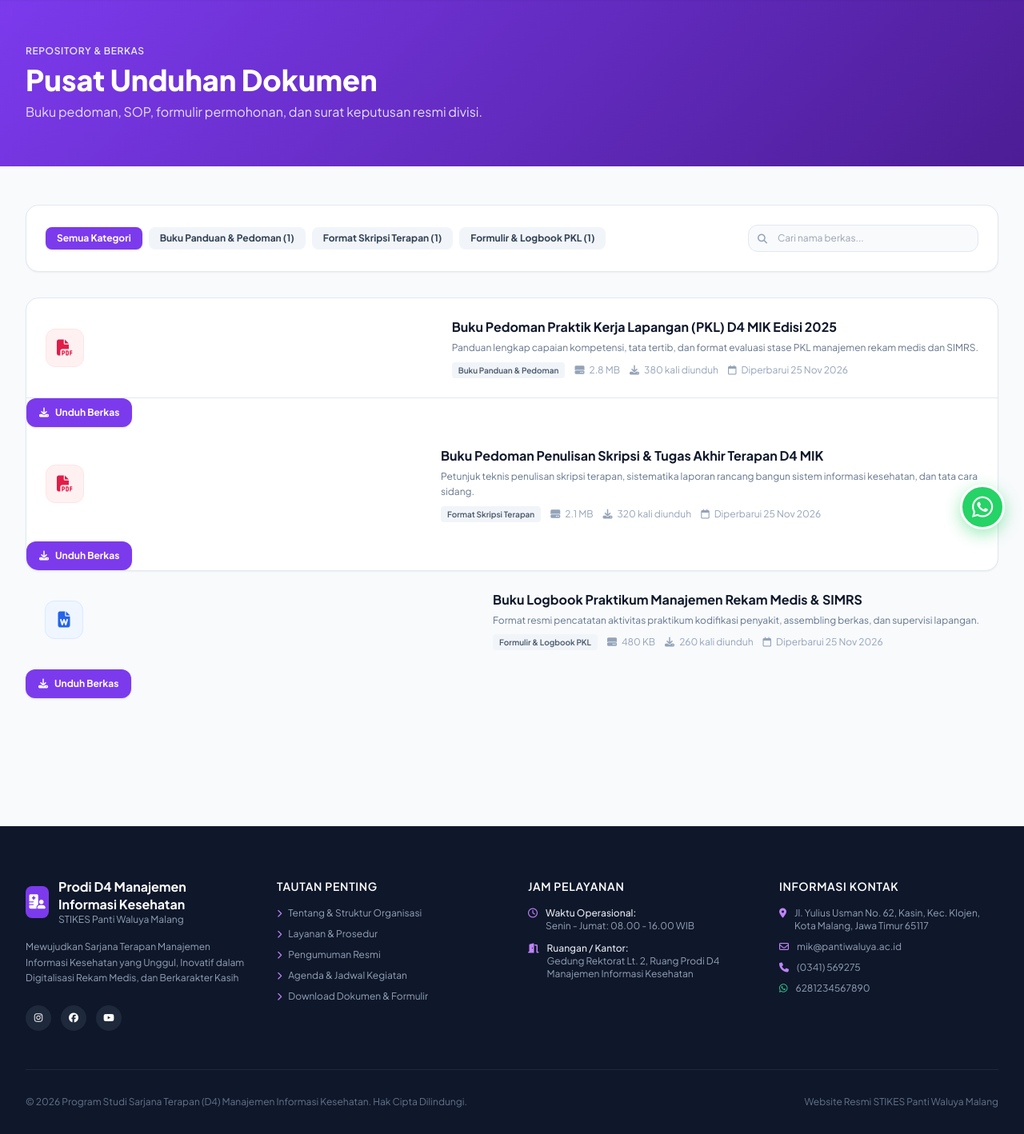
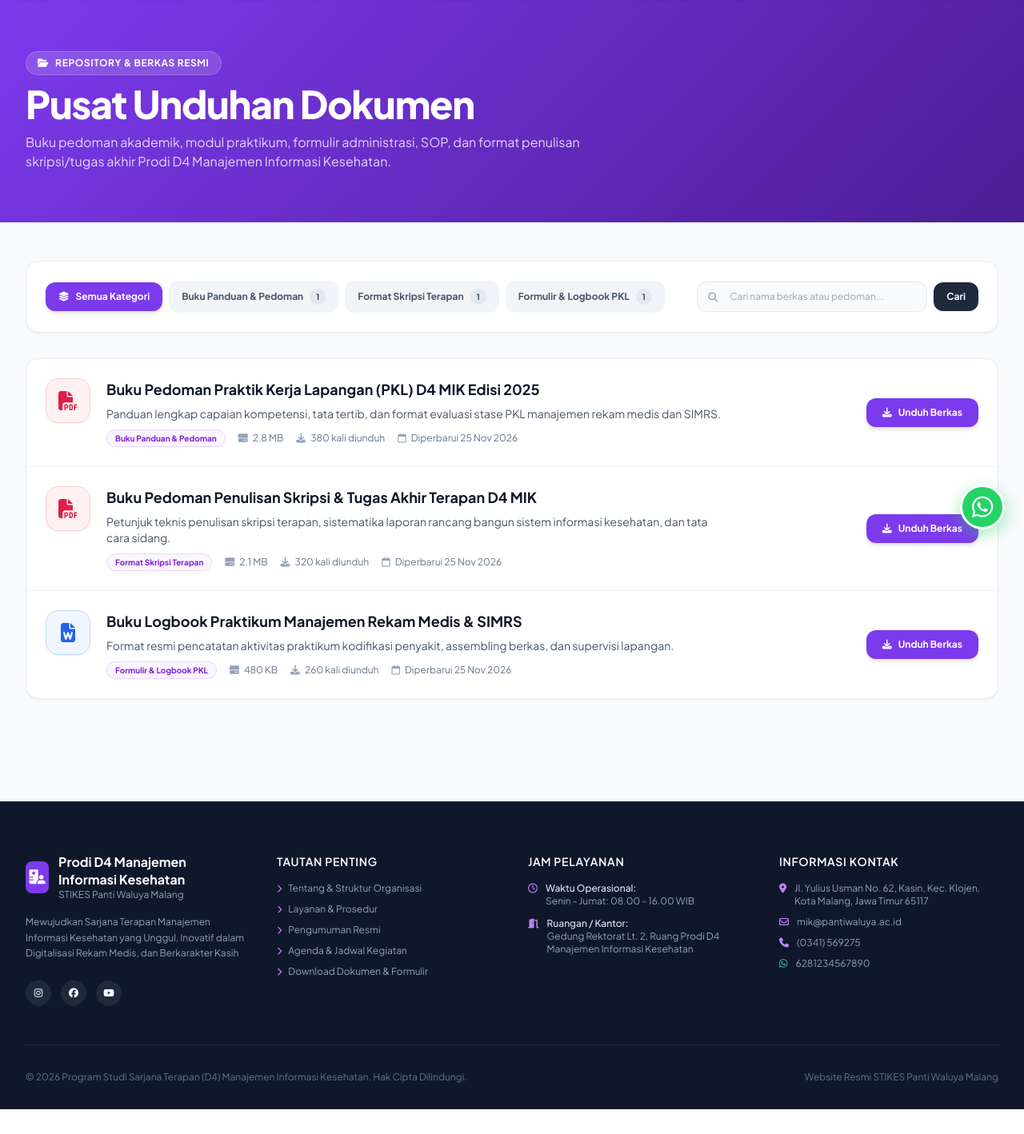
Before and after one commit to YonathanTobias/CMS-Prodi-D4-MIK, a Laravel app: page /unduhan in a window 1280 px wide. Shown: the part 114-1532 px from the top of the page at 80% size. After the commit the page ends 1501 px from the top, so only its background shows below. Run offline with Laravel 12, Linux system fonts and the light colour scheme; data comes from the database, SQL or seed files in the repository; some libraries are stand-ins or nearby versions.

Commit message:
Perbaiki layout halaman Pusat Unduhan Dokumen (fixing flex layout, tag penutup div, dan dukungan dark mode)

```diff
--- a/resources/views/frontend/documents/index.blade.php
+++ b/resources/views/frontend/documents/index.blade.php
@@ -3,57 +3,89 @@
 @section('title', 'Pusat Unduhan - ' . get_setting('division_short_name', 'Divisi'))
 
 @section('content')
-<!-- Header -->
-<div class="py-14 text-white" style="background: linear-gradient(135deg, var(--color-primary), var(--color-secondary));">
-    <div class="max-w-7xl mx-auto px-4 sm:px-6 lg:px-8">
-        <div class="max-w-3xl space-y-2">
-            <div class="text-xs uppercase tracking-wider font-semibold text-slate-200">Repository & Berkas</div>
-            <h1 class="text-3xl sm:text-4xl font-extrabold">Pusat Unduhan Dokumen</h1>
-            <p class="text-sm sm:text-base text-slate-100/90">Buku pedoman, SOP, formulir permohonan, dan surat keputusan resmi divisi.</p>
+<!-- Header Banner -->
+<section class="py-14 lg:py-16 text-white relative overflow-hidden" style="background: linear-gradient(135deg, var(--color-primary), var(--color-secondary));">
+    <div class="max-w-7xl mx-auto px-4 sm:px-6 lg:px-8 relative z-10">
+        <div class="max-w-3xl space-y-3">
+            <div class="inline-flex items-center space-x-2 text-xs font-bold uppercase tracking-wider px-3.5 py-1.5 rounded-full bg-white/15 text-white border border-white/20 backdrop-blur-sm">
+                <i class="fa-solid fa-folder-open"></i>
+                <span>Repository & Berkas Resmi</span>
+            </div>
+            <h1 class="text-3xl sm:text-4xl lg:text-5xl font-extrabold tracking-tight">Pusat Unduhan Dokumen</h1>
+            <p class="text-sm sm:text-base text-purple-100/90 leading-relaxed">
+                Buku pedoman akademik, modul praktikum, formulir administrasi, SOP, dan format penulisan skripsi/tugas akhir {{ get_setting('division_short_name', 'Prodi D4 MIK') }}.
+            </p>
         </div>
     </div>
-</div>
+</section>
 
-<div class="max-w-7xl mx-auto px-4 sm:px-6 lg:px-8 py-12">
-    <!-- Search & Filter -->
-    <div class="bg-white rounded-2xl p-4 sm:p-6 shadow-sm border border-slate-200 mb-8">
-        <form action="{{ route('documents') }}" method="GET" class="flex flex-col sm:flex-row gap-4 justify-between items-center">
+<!-- Main Content Area -->
+<section class="py-12 bg-slate-50 dark:bg-slate-950 min-h-[60vh]">
+    <div class="max-w-7xl mx-auto px-4 sm:px-6 lg:px-8 space-y-8">
+
+        <!-- Search & Filter Card -->
+        <div class="bg-white dark:bg-slate-900 rounded-2xl p-4 sm:p-6 shadow-sm border border-slate-200/80 dark:border-slate-800 flex flex-col lg:flex-row justify-between items-stretch lg:items-center gap-4">
             <!-- Filter Categories -->
-            <div class="flex flex-wrap gap-2 w-full sm:w-auto">
-                <a href="{{ route('documents') }}" class="px-3.5 py-1.5 rounded-lg text-xs font-bold transition {{ !request('kategori') ? 'bg-theme-primary text-white shadow' : 'bg-slate-100 text-slate-700 hover:bg-slate-200' }}">
-                    Semua Kategori
+            <div class="flex flex-wrap items-center gap-2">
+                <a href="{{ route('documents', array_filter(['q' => request('q')])) }}"
+                   class="px-4 py-2.5 rounded-xl text-xs font-bold transition flex items-center {{ !request('kategori') ? 'bg-theme-primary text-white shadow-md' : 'bg-slate-100 dark:bg-slate-800 text-slate-600 dark:text-slate-300 hover:bg-slate-200 dark:hover:bg-slate-700' }}">
+                    <i class="fa-solid fa-layer-group mr-2"></i>
+                    <span>Semua Kategori</span>
                 </a>
                 @foreach($categories as $cat)
-                <a href="{{ route('documents', ['kategori' => $cat->slug]) }}" class="px-3.5 py-1.5 rounded-lg text-xs font-bold transition {{ request('kategori') == $cat->slug ? 'bg-theme-primary text-white shadow' : 'bg-slate-100 text-slate-700 hover:bg-slate-200' }}">
-                    {{ $cat->name }} ({{ $cat->documents_count }})
+                <a href="{{ route('documents', array_filter(['kategori' => $cat->slug, 'q' => request('q')])) }}"
+                   class="px-4 py-2.5 rounded-xl text-xs font-bold transition flex items-center {{ request('kategori') == $cat->slug ? 'bg-theme-primary text-white shadow-md' : 'bg-slate-100 dark:bg-slate-800 text-slate-600 dark:text-slate-300 hover:bg-slate-200 dark:hover:bg-slate-700' }}">
+                    <span>{{ $cat->name }}</span>
+                    <span class="ml-2 px-2 py-0.5 rounded-full text-[10px] {{ request('kategori') == $cat->slug ? 'bg-white/20 text-white' : 'bg-slate-200 dark:bg-slate-700 text-slate-700 dark:text-slate-300' }}">{{ $cat->documents_count }}</span>
                 </a>
                 @endforeach
             </div>
 
             <!-- Search input -->
-            <div class="relative w-full sm:w-72">
-                <input type="text" name="q" value="{{ request('q') }}" placeholder="Cari nama berkas..." class="w-full pl-9 pr-4 py-2 rounded-xl text-xs bg-slate-50 border border-slate-200 focus:outline-none focus:ring-2 focus:ring-sky-500 focus:bg-white">
-                <i class="fa-solid fa-magnifying-glass absolute left-3 top-2.5 text-slate-400 text-xs"></i>
+            <form action="{{ route('documents') }}" method="GET" class="flex items-center space-x-2">
+                @if(request('kategori'))
+                    <input type="hidden" name="kategori" value="{{ request('kategori') }}">
+                @endif
+                <div class="relative flex-1 lg:w-72">
+                    <input type="text" name="q" value="{{ request('q') }}" placeholder="Cari nama berkas atau pedoman..."
+                           class="w-full pl-10 pr-4 py-2.5 rounded-xl text-xs bg-slate-50 dark:bg-slate-800 border border-slate-200 dark:border-slate-700 text-slate-900 dark:text-white focus:outline-none focus:ring-2 focus:ring-theme-primary focus:bg-white dark:focus:bg-slate-800 transition">
+                    <i class="fa-solid fa-magnifying-glass absolute left-3.5 top-3 text-slate-400 text-xs"></i>
                 </div>
+                <button type="submit" class="px-4 py-2.5 rounded-xl bg-slate-800 hover:bg-slate-700 dark:bg-slate-700 dark:hover:bg-slate-600 text-white text-xs font-bold transition shadow-sm">
+                    Cari
+                </button>
+                @if(request('q'))
+                    <a href="{{ route('documents', array_filter(['kategori' => request('kategori')])) }}" class="p-2.5 rounded-xl bg-slate-100 dark:bg-slate-800 text-slate-500 hover:text-slate-800 dark:hover:text-white text-xs transition" title="Reset Pencarian">
+                        <i class="fa-solid fa-xmark"></i>
+                    </a>
+                @endif
             </form>
         </div>
 
-    <!-- Documents List Table / Cards -->
-    <div class="bg-white rounded-2xl shadow-sm border border-slate-200 overflow-hidden">
-        <div class="divide-y divide-slate-200">
+        @if(request('q'))
+            <div class="text-xs text-slate-500 dark:text-slate-400 flex items-center">
+                <span>Menampilkan hasil pencarian untuk: <strong class="text-slate-900 dark:text-white">"{{ request('q') }}"</strong> ({{ $documents->total() }} berkas ditemukan)</span>
+            </div>
+        @endif
+
+        <!-- Documents List -->
+        <div class="bg-white dark:bg-slate-900 rounded-2xl shadow-sm border border-slate-200/80 dark:border-slate-800 divide-y divide-slate-100 dark:divide-slate-800 overflow-hidden">
             @forelse($documents as $doc)
-            <div class="p-5 sm:p-6 hover:bg-slate-50 transition flex flex-col sm:flex-row sm:items-center justify-between gap-4">
             @php
                 $isUrl = str_starts_with($doc->file_path, 'http');
             @endphp
-                    <div class="w-12 h-12 rounded-xl flex items-center justify-center text-xl flex-shrink-0 border
-                        @if($doc->file_type == 'GDRIVE') bg-amber-50 text-amber-600 border-amber-200
-                        @elseif($doc->file_type == 'PDF') bg-rose-50 text-rose-600 border-rose-100
-                        @elseif(in_array($doc->file_type, ['DOC', 'DOCX'])) bg-blue-50 text-blue-600 border-blue-100
-                        @elseif(in_array($doc->file_type, ['XLS', 'XLSX'])) bg-emerald-50 text-emerald-600 border-emerald-100
-                        @elseif(in_array($doc->file_type, ['PPT', 'PPTX'])) bg-orange-50 text-orange-600 border-orange-100
-                        @elseif(in_array($doc->file_type, ['ZIP', 'RAR'])) bg-purple-50 text-purple-600 border-purple-100
-                        @else bg-slate-50 text-slate-600 border-slate-200 @endif">
+            <div class="p-5 sm:p-6 hover:bg-slate-50/80 dark:hover:bg-slate-800/50 transition flex flex-col md:flex-row md:items-center justify-between gap-5 group">
+                <!-- Left: File Icon + Content Details -->
+                <div class="flex items-start space-x-4 sm:space-x-5 flex-grow">
+                    <!-- File Format Icon Avatar -->
+                    <div class="w-14 h-14 rounded-2xl flex items-center justify-center text-2xl flex-shrink-0 shadow-sm border transition group-hover:scale-105 duration-200
+                        @if($doc->file_type == 'GDRIVE') bg-amber-50 dark:bg-amber-950/60 text-amber-600 dark:text-amber-400 border-amber-200 dark:border-amber-800
+                        @elseif($doc->file_type == 'PDF') bg-rose-50 dark:bg-rose-950/60 text-rose-600 dark:text-rose-400 border-rose-200 dark:border-rose-800
+                        @elseif(in_array($doc->file_type, ['DOC', 'DOCX'])) bg-blue-50 dark:bg-blue-950/60 text-blue-600 dark:text-blue-400 border-blue-200 dark:border-blue-800
+                        @elseif(in_array($doc->file_type, ['XLS', 'XLSX'])) bg-emerald-50 dark:bg-emerald-950/60 text-emerald-600 dark:text-emerald-400 border-emerald-200 dark:border-emerald-800
+                        @elseif(in_array($doc->file_type, ['PPT', 'PPTX'])) bg-orange-50 dark:bg-orange-950/60 text-orange-600 dark:text-orange-400 border-orange-200 dark:border-orange-800
+                        @elseif(in_array($doc->file_type, ['ZIP', 'RAR'])) bg-purple-50 dark:bg-purple-950/60 text-purple-600 dark:text-purple-400 border-purple-200 dark:border-purple-800
+                        @else bg-purple-50 dark:bg-purple-950/60 text-purple-600 dark:text-purple-400 border-purple-200 dark:border-purple-800 @endif">
 
                         @if($doc->file_type == 'GDRIVE')
                             <i class="fa-brands fa-google-drive"></i>
@@ -72,26 +104,37 @@
                         @endif
                     </div>
 
-                    <div class="space-y-1">
-                        <h3 class="text-sm sm:text-base font-bold text-slate-900 leading-snug">{{ $doc->title }}</h3>
+                    <!-- Texts & Metadata -->
+                    <div class="space-y-1.5 flex-grow">
+                        <h3 class="text-base sm:text-lg font-bold text-slate-900 dark:text-white group-hover:text-theme-primary transition leading-snug">
+                            {{ $doc->title }}
+                        </h3>
+
                         @if($doc->description)
-                            <p class="text-xs text-slate-500 leading-relaxed max-w-2xl">{{ $doc->description }}</p>
+                            <p class="text-xs sm:text-sm text-slate-600 dark:text-slate-300 leading-relaxed max-w-3xl">
+                                {{ $doc->description }}
+                            </p>
                         @endif
-                        <div class="flex flex-wrap items-center gap-3 text-xs text-slate-400 pt-1">
+
+                        <div class="flex flex-wrap items-center gap-2.5 sm:gap-4 text-xs text-slate-500 dark:text-slate-400 pt-1">
                             @if($doc->category)
-                                <span class="px-2 py-0.5 rounded bg-slate-100 text-slate-600 text-[10px] font-semibold">{{ $doc->category->name }}</span>
+                                <span class="px-2.5 py-0.5 rounded-full bg-purple-50 dark:bg-purple-950/60 text-purple-700 dark:text-purple-300 border border-purple-200 dark:border-purple-800 text-[10px] font-bold">
+                                    {{ $doc->category->name }}
+                                </span>
                             @endif
-                            <span><i class="fa-solid fa-hard-drive mr-1"></i> {{ $doc->file_size ?: 'Unknown' }}</span>
-                            <span><i class="fa-solid fa-download mr-1"></i> {{ $doc->downloads_count }} kali diunduh</span>
-                            <span><i class="fa-regular fa-calendar mr-1"></i> Diperbarui {{ $doc->updated_at->translatedFormat('d M Y') }}</span>
+                            <span class="flex items-center"><i class="fa-solid fa-hard-drive mr-1.5 text-slate-400"></i> {{ $doc->file_size ?: 'Ukuran bervariasi' }}</span>
+                            <span class="flex items-center"><i class="fa-solid fa-download mr-1.5 text-slate-400"></i> {{ $doc->downloads_count }} kali diunduh</span>
+                            <span class="flex items-center"><i class="fa-regular fa-calendar mr-1.5 text-slate-400"></i> Diperbarui {{ $doc->updated_at->translatedFormat('d M Y') }}</span>
                         </div>
                     </div>
                 </div>
 
-                <div class="flex-shrink-0 self-end sm:self-center">
-                    <a href="{{ route('documents.download', $doc->id) }}" {{ $isUrl ? 'target=_blank rel=noopener' : '' }} class="px-4 py-2.5 rounded-xl bg-theme-primary text-white font-bold text-xs inline-flex items-center shadow hover:opacity-90 transition">
+                <!-- Right: Download Action Button -->
+                <div class="flex-shrink-0 self-start md:self-center pt-2 md:pt-0">
+                    <a href="{{ route('documents.download', $doc->id) }}" {{ $isUrl ? 'target=_blank rel=noopener' : '' }}
+                       class="px-5 py-2.5 rounded-xl bg-theme-primary text-white font-bold text-xs inline-flex items-center shadow-md hover:opacity-90 hover:scale-[1.02] active:scale-[0.98] transition">
                         @if($isUrl)
-                            <i class="fa-solid fa-arrow-up-right-from-square mr-2"></i> Buka / Unduh
+                            <i class="fa-solid fa-arrow-up-right-from-square mr-2"></i> Buka Dokumen
                         @else
                             <i class="fa-solid fa-download mr-2"></i> Unduh Berkas
                         @endif
@@ -99,16 +142,23 @@
                 </div>
             </div>
             @empty
-            <div class="text-center py-16 text-slate-400">
-                <i class="fa-regular fa-folder-open text-4xl mb-3"></i>
-                <p class="text-sm font-semibold">Tidak ada dokumen yang ditemukan.</p>
+            <div class="text-center py-20 text-slate-400 dark:text-slate-500 space-y-3">
+                <div class="w-16 h-16 mx-auto rounded-full bg-slate-100 dark:bg-slate-800 flex items-center justify-center text-3xl">
+                    <i class="fa-regular fa-folder-open"></i>
+                </div>
+                <h4 class="text-base font-bold text-slate-700 dark:text-slate-200">Tidak ada dokumen yang ditemukan</h4>
+                <p class="text-xs text-slate-500 max-w-sm mx-auto">Coba gunakan kata kunci pencarian yang lain atau pilih kategori yang berbeda.</p>
             </div>
             @endforelse
         </div>
-    </div>
 
+        <!-- Pagination -->
+        @if($documents->hasPages())
         <div class="mt-8">
             {{ $documents->links() }}
         </div>
+        @endif
+
     </div>
+</section>
 @endsection
```
Lines whose indentation alone changed are shown as unchanged.
